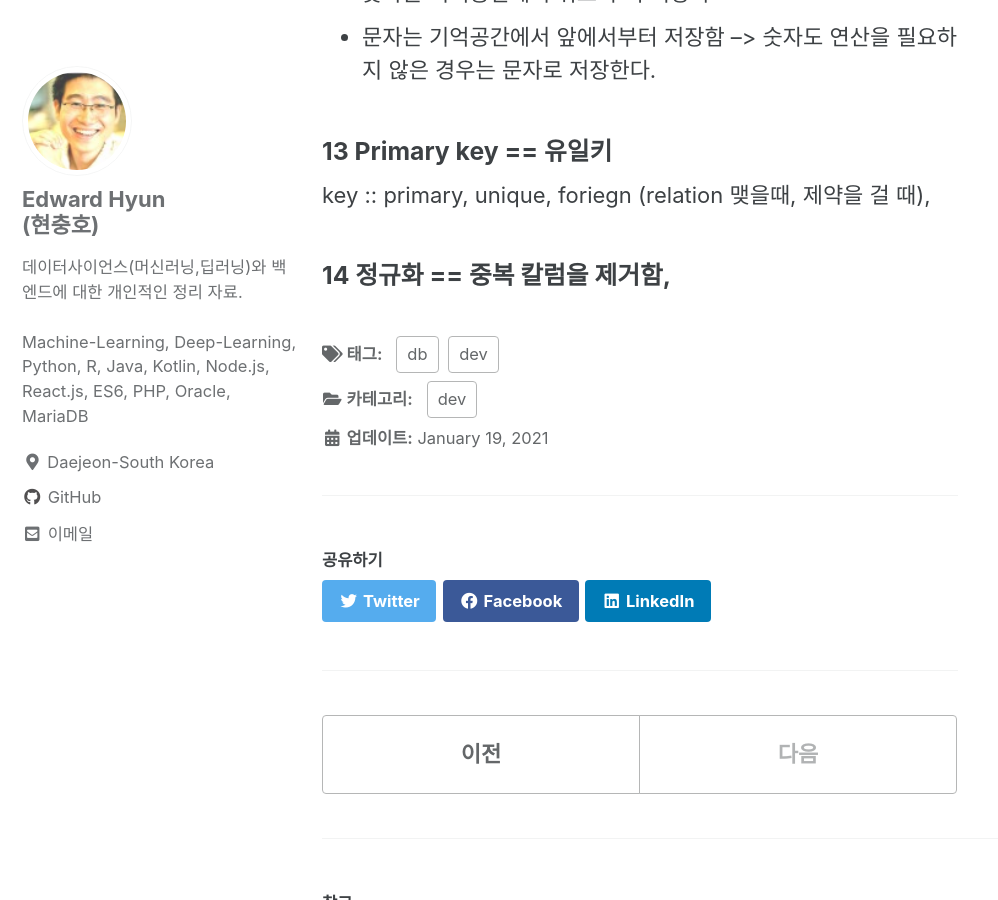
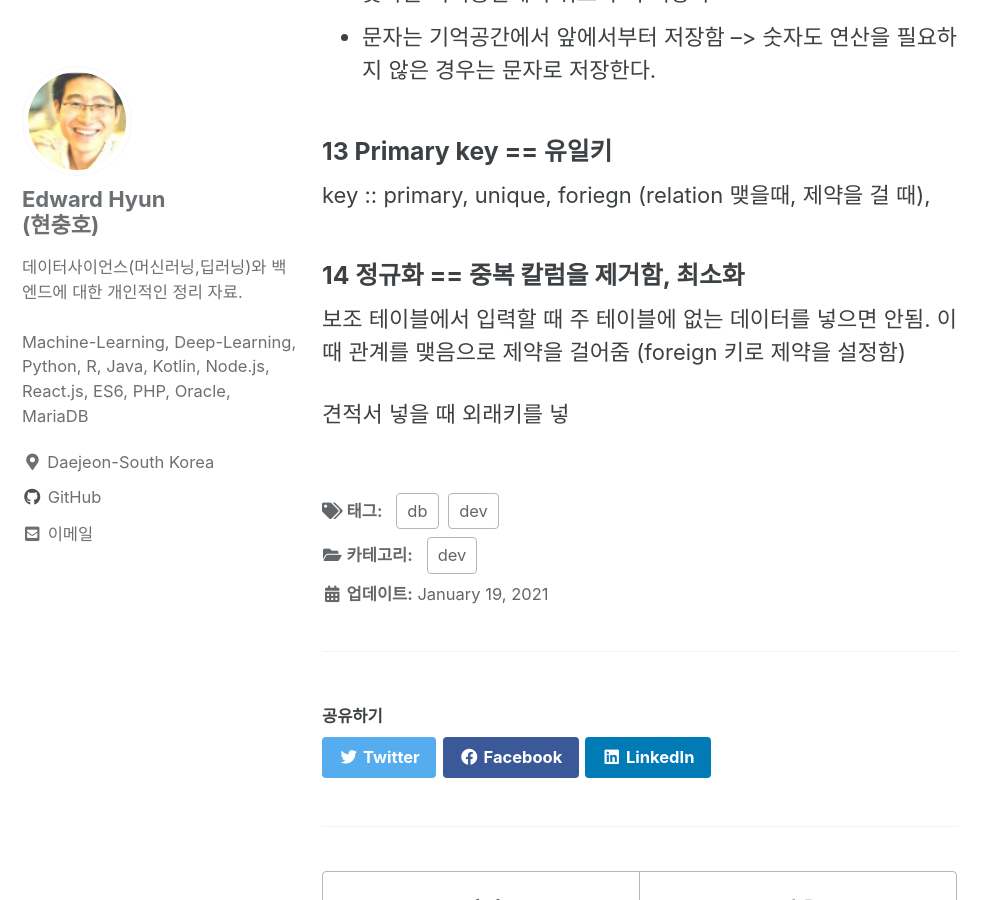
Before and after one commit to iamhch24/iamhch24.github.io, a Jekyll site: the page built from _posts/2021-01-19-[DB] MySql.md, in a window 1280 px wide and 900 px high, scrolled down 2596 px. Shown: the whole window, without its empty margins (0-998 px from the left). Built offline with Jekyll 4.4.1, drawn with Linux system fonts in a browser that asks for light colours; cached includes are drawn as plain includes; some of the changed text lies outside the part shown.

Commit message:
_posts/2021-01-19-[DB] MySql.md updated from https://stackedit.io/

```diff
--- a/_posts/2021-01-19-[DB] MySql.md
+++ b/_posts/2021-01-19-[DB] MySql.md
@@ -68,13 +68,17 @@ use aiappdb; // aiappdb 선택
 ### 13 Primary key == 유일키
 key :: primary, unique, foriegn (relation 맺을때, 제약을 걸 때),
 
-### 14 정규화 == 중복 칼럼을 제거함,
+### 14 정규화 == 중복 칼럼을 제거함, 최소화
+보조 테이블에서 입력할 때 주 테이블에 없는 데이터를 넣으면 안됨.
+이때 관계를 맺음으로 제약을 걸어줌 (foreign 키로 제약을 설정함)
+
+견적서 넣을 때 외래키를 넣
 
 
 
 
 <!--stackedit_data:
-eyJoaXN0b3J5IjpbLTE2MjQ3NDEwMCwtNDQyNTI0OTQ4LC02MT
+eyJoaXN0b3J5IjpbLTczODU3MDU1NiwtNDQyNTI0OTQ4LC02MT
 c3OTU3NjUsLTQwMTgzNTk4MCw0MDgyMDQ1OTgsMjAwNjQxMjkz
 LDgzOTI0OTU5LDExNzYxNzQ4ODRdfQ==
 -->
```
